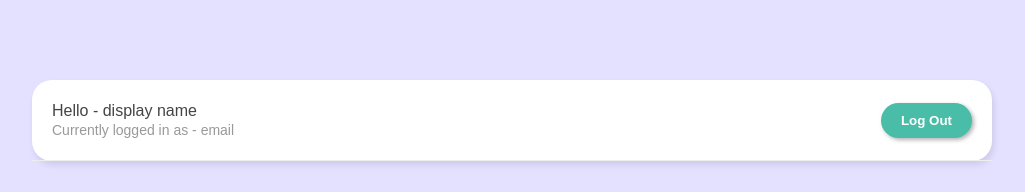
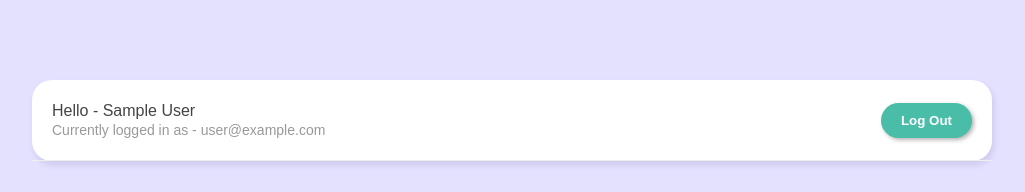
Before and after one commit to ort01/live-chat-room, a Vue app: page /chatroom in a window 1280 px wide. Shown: the top 192 px of the page, without its empty margins (128-1153 px from the left). Built offline with nearby package versions, Linux system fonts and the light colour scheme; no server answers; sample sign-in values are in the browser's storage.

Commit message:
get currentUser; route Guards

```diff
--- a/src/components/LoginForm.vue
+++ b/src/components/LoginForm.vue
@@ -19,7 +19,7 @@ import useLogin from "../composables/useLogin.js";
 
 // Data
 const email = ref<string>("");
-const password = ref<string | number>("");
+const password = ref<string>("");
 
 //emits
 const emit = defineEmits();
--- a/src/components/NavBar.vue
+++ b/src/components/NavBar.vue
@@ -1,8 +1,8 @@
 <template>
-  <nav class="nav-bar">
+  <nav class="nav-bar" v-if="user">
     <div>
-      <p>Hello - display name</p>
-      <p class="email">Currently logged in as - email</p>
+      <p>Hello - {{ user.displayName }}</p>
+      <p class="email">Currently logged in as - {{ user.email }}</p>
     </div>
     <button @click="handleLogout">Log Out</button>
   </nav>
@@ -11,9 +11,11 @@
 <script setup lang="ts">
 import { useRouter } from "vue-router";
 import useLogout from "../composables/useLogout";
+import getUser from "../composables/getUser";
 
 // composables
 const { error, logout } = useLogout();
+const { user } = getUser();
 
 //router
 const router = useRouter();
--- a/src/components/SignUpForm.vue
+++ b/src/components/SignUpForm.vue
@@ -26,7 +26,7 @@ import useSignUp from "../composables/useSignUp";
 // data
 const displayName = ref<string>("");
 const email = ref<string>("");
-const password = ref<string | number>("");
+const password = ref<string>("");
 
 //emits
 const emit = defineEmits();
--- /dev/null
+++ b/src/composables/getUser.ts
@@ -0,0 +1,25 @@
+import { ref } from "vue"
+import { projectAuth } from "../firebase/config"
+import firebase from 'firebase/app';
+
+
+
+const user = ref<firebase.User | null>(projectAuth.currentUser)
+// if the app loads and user is logged in -> user = object;
+// logged out -> user = null
+
+
+
+//firebase f with callback f that fires everytime there`s a change in authentication status (login,logout)
+projectAuth.onAuthStateChanged((_user: firebase.User | null) => {
+    //login _user = object; logout _user = null
+    console.log(_user);
+    user.value = _user
+})
+
+
+const getUser = () => {
+    return { user }
+}
+
+export default getUser
--- a/src/composables/useLogin.ts
+++ b/src/composables/useLogin.ts
@@ -11,11 +11,9 @@ const login = async (email: string, password: string) => {
         const res = await projectAuth.signInWithEmailAndPassword(email, password)
         error.value = null
 
-        console.log(res);
         return res
 
     } catch (err: any) {
-        console.log(err.message);
         error.value = err.message
     }
 }
--- a/src/composables/useSignUp.ts
+++ b/src/composables/useSignUp.ts
@@ -22,7 +22,6 @@ const signUp = async (email: string, password: string, displayName: string) => {
             return res
         }
     } catch (err: any) {
-        console.log(err.message)
         error.value = err.message
     }
 }
--- a/src/main.ts
+++ b/src/main.ts
@@ -1,11 +1,19 @@
 import './assets/main.scss'
-
+import type { App as VueApp } from 'vue'
 import { createApp } from 'vue'
 import App from './App.vue'
 import router from './router'
 
-const app = createApp(App)
+//firebase auth service
+import { projectAuth } from './firebase/config'
 
-app.use(router)
 
-app.mount('#app')
+let app: VueApp | null = null;
+
+projectAuth.onAuthStateChanged(() => {
+    if (!app) {
+        app = createApp(App)
+        app.use(router)
+        app.mount('#app')
+    }
+})
--- a/src/router/index.ts
+++ b/src/router/index.ts
@@ -1,4 +1,18 @@
 import { createRouter, createWebHistory } from 'vue-router'
+import { projectAuth } from "../firebase/config"
+
+
+//auth guard
+const requireAuth = (to: any, from: any, next: any) => {
+  let user = projectAuth.currentUser
+
+
+  if (!user) {
+    next({ name: "Welcome" })
+  } else {
+    next()
+  }
+}
 
 const router = createRouter({
   history: createWebHistory(import.meta.env.BASE_URL),
@@ -11,9 +25,11 @@ const router = createRouter({
     {
       path: '/chatroom',
       name: 'Chatroom',
-      component: () => import('../views/ChatroomView.vue')
+      component: () => import('../views/ChatroomView.vue'),
+      beforeEnter: requireAuth
     }
   ]
 })
 
+
 export default router
```
